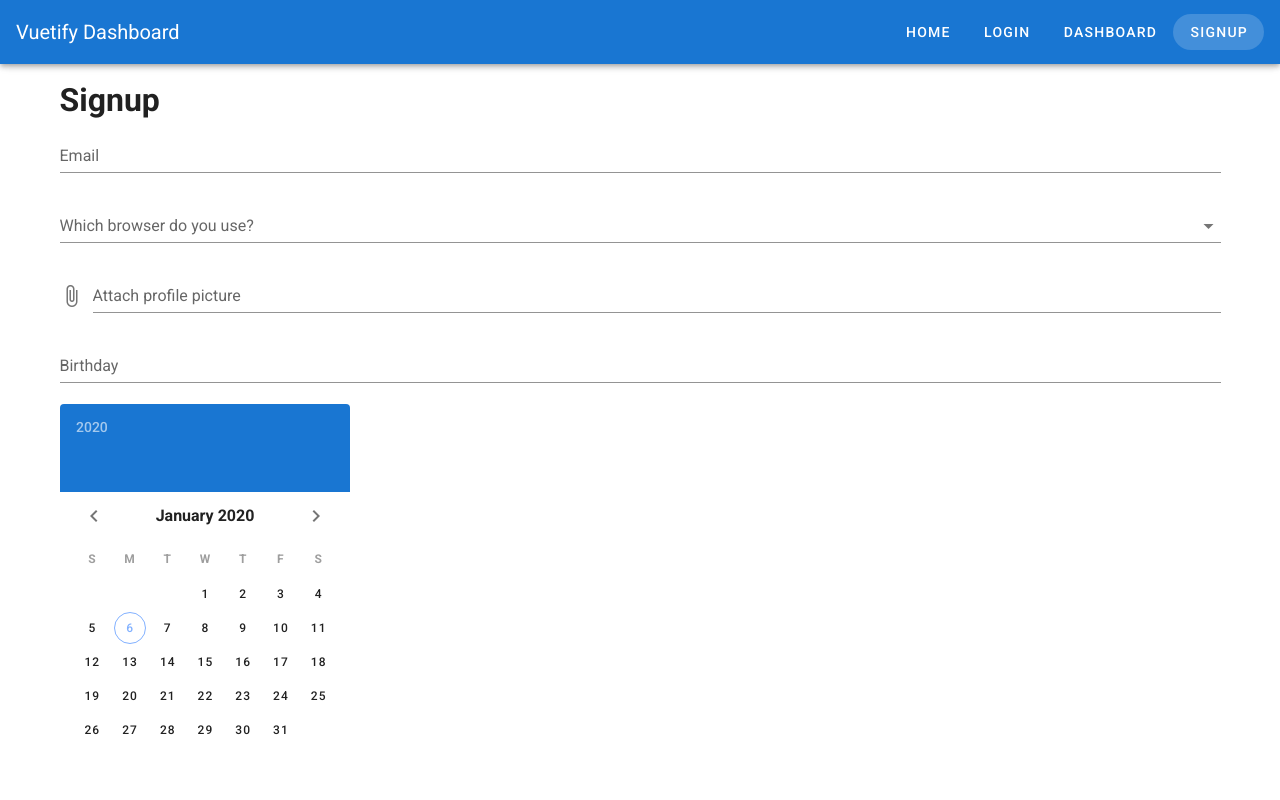
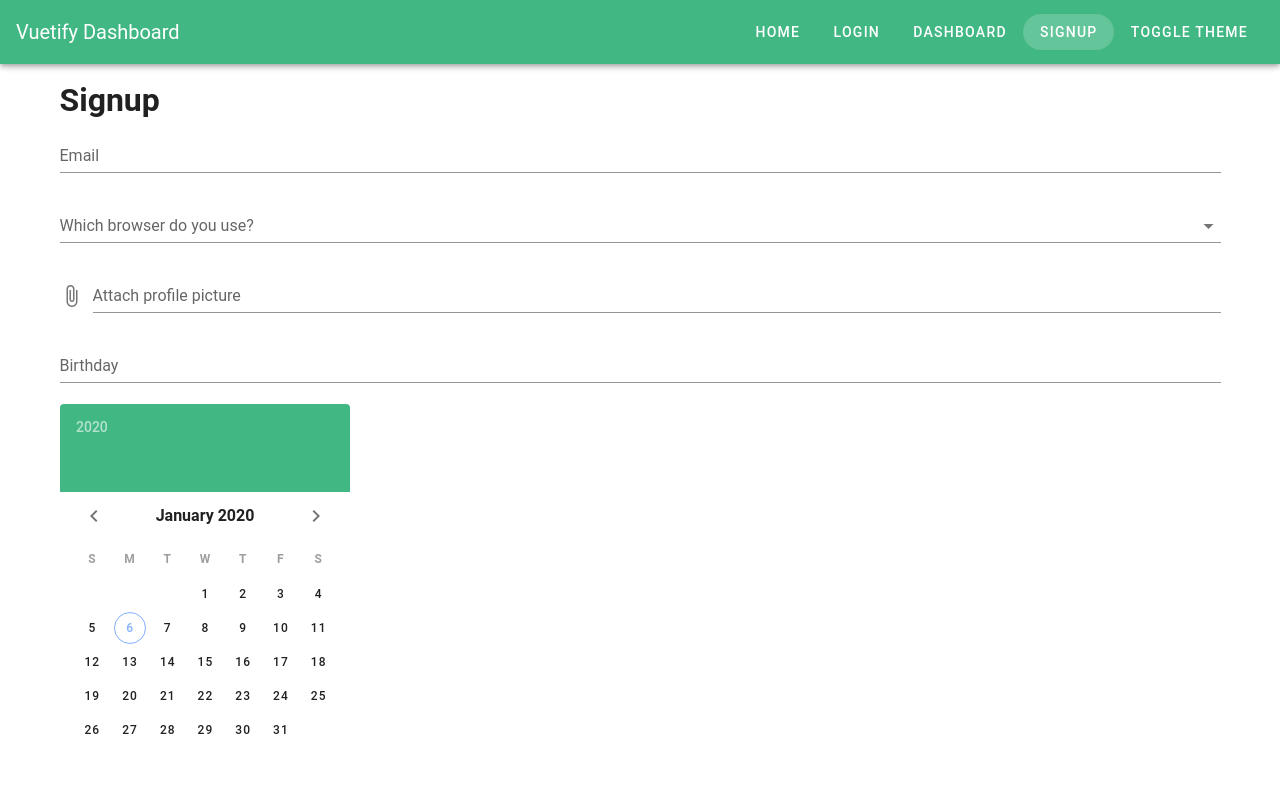
Before and after one commit to tk0407/vuePortfolio, a Vue app: page /signup in a window 1280 px wide. Shown: the top 800 px of the page. Built offline with nearby package versions, Linux system fonts and the light colour scheme.

Commit message:
finished lesson09

```diff
--- a/public/index.html
+++ b/public/index.html
@@ -6,7 +6,8 @@
     <meta name="viewport" content="width=device-width,initial-scale=1.0">
     <link rel="icon" href="<%= BASE_URL %>favicon.ico">
     <title>vuetify-dashboard</title>
-    <link rel="stylesheet" href="https://fonts.googleapis.com/css?family=Roboto:100,300,400,500,700,900">
+    <!-- <link rel="stylesheet" href="https://fonts.googleapis.com/css?family=Roboto:100,300,400,500,700,900"> -->
+    <link href="https://fonts.googleapis.com/css?family=Fira+Sans:700|Merriweather&display=swap" rel="stylesheet">
     <link rel="stylesheet" href="https://cdn.jsdelivr.net/npm/@mdi/font@latest/css/materialdesignicons.min.css">
   </head>
   <body>
--- a/src/App.vue
+++ b/src/App.vue
@@ -12,6 +12,7 @@
       >
         {{ link.label }}
       </v-btn>
+      <v-btn @click="toggleTheme" text rounded>Toggle Theme</v-btn>
     </v-app-bar>
     <v-content>
       <router-view></router-view>
@@ -61,6 +62,12 @@ export default {
         }
       ]
     }
+  },
+  methods: {
+    toggleTheme(){
+      this.$vuetify.theme.themes.dark.anchor = '#41B883'
+      this.$vuetify.theme.dark = !this.$vuetify.theme.dark
+    }
   }
 }
 </script>
--- a/src/plugins/vuetify.js
+++ b/src/plugins/vuetify.js
@@ -4,4 +4,18 @@ import Vuetify from 'vuetify/lib';
 Vue.use(Vuetify);
 
 export default new Vuetify({
+    icons: {
+        iconfont: 'mdi'
+    },
+    theme: {
+        themes: {
+            light: {
+                primary: '#41B883'
+            },
+            dark: {
+                primary: '#34495E'
+            }
+
+        }
+    }
 });
--- /dev/null
+++ b/src/scss/variables.scss
@@ -0,0 +1,2 @@
+$body-font-family: 'Merriweather';
+$heading-font-family: 'Fira Sans';
```
